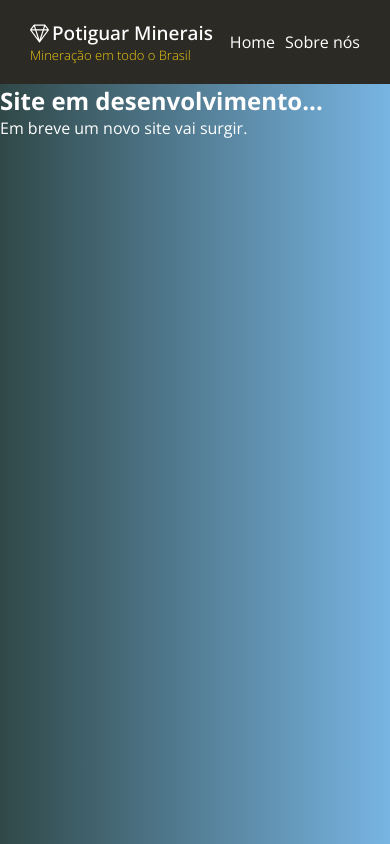
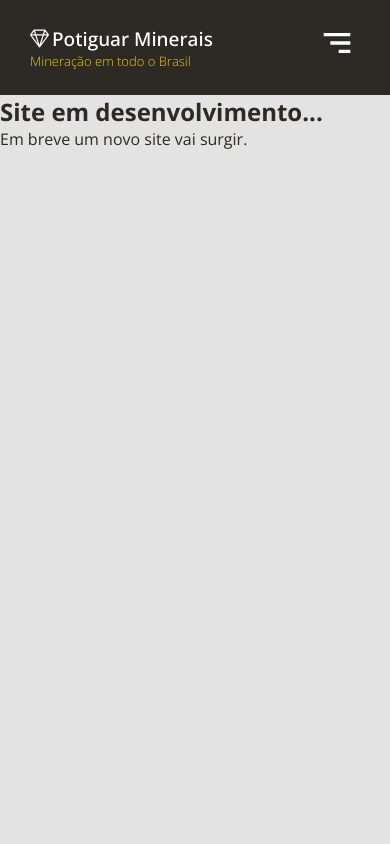
Before and after one commit to forcaweb/landpage-site-mineracao, a React (Create React App) app: page / in a window 390 px wide. Built offline with nearby package versions, Linux system fonts and the light colour scheme.

Commit message:
at0811202210

```diff
--- a/src/App.css
+++ b/src/App.css
@@ -5,6 +5,7 @@
   box-sizing: border-box;
   list-style: none;
   text-decoration: none;
+  transition: 0.2s all;
 }
 
 :root{
@@ -21,9 +22,9 @@
 }
 
 body{
-  background: linear-gradient(to left,#78B5E3 ,#304848);
+  background: var(--grey-color);
   min-height: 100vh;
-  color: #fff;
+  color: var(--black-color);
   display: block;
   font-family: Open-sans;
 }
--- a/src/componets/header/header.css
+++ b/src/componets/header/header.css
@@ -51,3 +51,61 @@ header nav a p{
   color: var(--golden-color);
   font-weight: lighter;
 }
+.btn-mobile{
+  position: relative;
+  display: none;
+}
+
+.btn-mobile button{
+  font-size: 40px;
+  border: none;
+  background: transparent;
+  color: var(--white-color);
+  padding: 3px;
+  border-radius: 4px;
+  cursor: pointer;
+}
+
+.btn-mobile button:hover{
+  color: var(--golden-color);
+}
+
+.menu-mobile{
+  position: fixed;
+  width: 100%;
+  height: 100%;
+  max-width: 600px;
+  background: var(--black-color);
+  top: 0;
+  right: -1000px;
+  display: flex;
+  flex-direction: column;
+  transition: 0.4s all;
+}
+
+.menu-mobile span{
+  font-size: 30px;
+  color: var(--white-color);
+  cursor: pointer;
+  position: absolute;
+  top: 20px;
+  left: 20px;
+}
+
+.menu-mobile a{
+  font-size: 20px;
+}
+
+.mShow{
+  right: 0;
+}
+
+@media only screen and (max-width: 600px) {
+  .btn-mobile{
+    display: flex;
+  }
+
+  .menu{
+    display: none;
+  }
+}
--- a/src/componets/header/header.js
+++ b/src/componets/header/header.js
@@ -1,28 +1,54 @@
 import * as React from 'react';
-import { Link } from 'react-router-dom';
-import * as Icons from 'react-icons/bs';
+import * as IconsBs from 'react-icons/bs';
+import * as IconsBi from 'react-icons/bi';
+import * as IconsAi from 'react-icons/ai';
 import './header.css';
+
+function showMenu() {
+  const menuMobile = document.querySelector('.menu-mobile');
+  menuMobile.classList.toggle('mShow');
+}
 
 export default function Header() {
   return (
     <header>
       <nav>
         <li>
-          <Link to="/">
+          <a href="/">
             <h1>
-              <Icons.BsGem /> Potiguar Minerais
+              <IconsBs.BsGem /> Potiguar Minerais
             </h1>
             <p>Mineração em todo o Brasil</p>
-          </Link>
+          </a>
         </li>
       </nav>
 
-      <nav>
+      <nav className="menu">
         <li>
-          <Link to="/">Home</Link>
+          <a href="/">Home</a>
         </li>
         <li>
-          <Link to="/about">Sobre nós</Link>
+          <a href="/about">Sobre nós</a>
+        </li>
+      </nav>
+
+      <nav className="btn-mobile">
+        <li>
+          <button type="button" onClick={showMenu}>
+            <IconsBi.BiMenuAltRight />
+          </button>
+        </li>
+      </nav>
+
+      <nav className="menu-mobile">
+        <span>
+          <IconsAi.AiOutlineClose onClick={showMenu} />
+        </span>
+        <li>
+          <a href="/">Home</a>
+        </li>
+        <li>
+          <a href="/about">Sobre nós</a>
         </li>
       </nav>
     </header>
```
